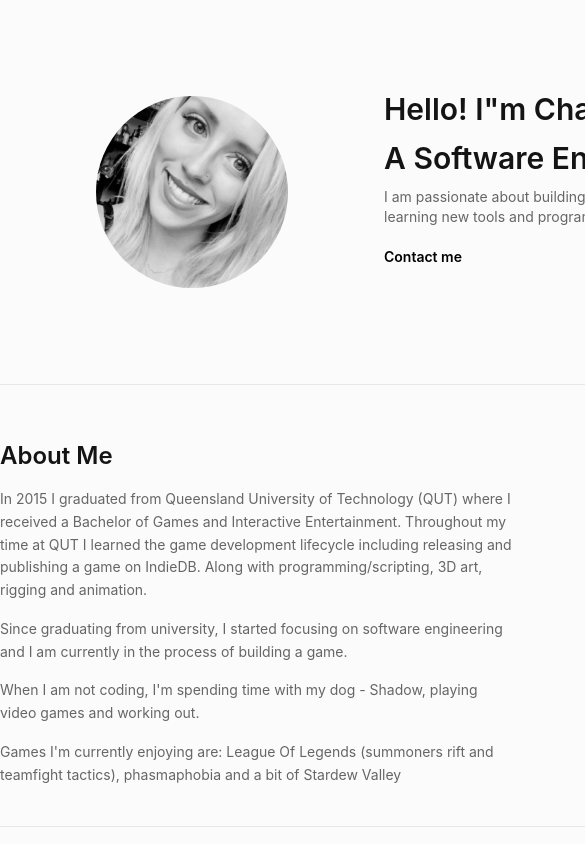
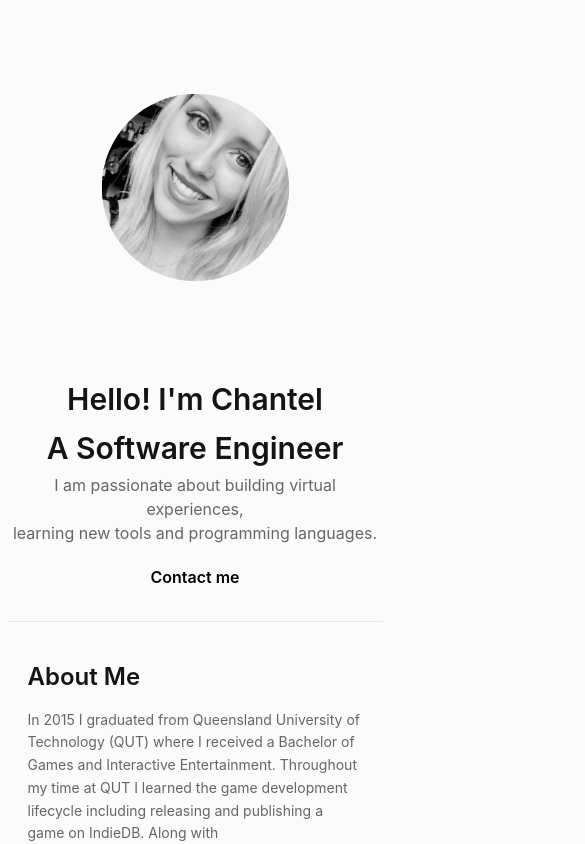
Before and after one commit to Chantelsky/portfolio-2022, a React (Create React App) app: page / in a window 390 px wide. Shown: the top 844 px of the page, 585 px wide, since content can reach past the window. Built offline with nearby package versions, Linux system fonts and the light colour scheme.

Commit message:
folio is viewable on mobile

```diff
--- a/src/Components/About.jsx
+++ b/src/Components/About.jsx
@@ -21,8 +21,8 @@ const About = () => {
 
   return (
     <>
-      <div className="flex flex-row items-baseline mt-14 mb-10">
-        <div className="flex-1 mr-20">
+      <div className="flex flex-col lg:flex-row lg:items-baseline lg:mt-14 lg:mb-10 lg:p-0 p-5 lg:mt-14 mt-5">
+        <div className="flex-1 lg:mr-20">
           <p className="heading-color text-black text-2xl font-semibold mb-4">
             About Me
           </p>
@@ -35,15 +35,15 @@ const About = () => {
               IndieDB. Along with programming/scripting, 3D art, rigging and
               animation.
             </p>
-            <p className="mt-4">Since graduating from university, I started focusing on software engineering and I am currently in the process of building a game.</p>
+            <p className="mt-4">Since graduating from university, I started focusing on software engineering and I am currently in the process of building a game in unreal engine.</p>
             <p className="mt-4">When I am not coding, I'm spending time with my dog - Shadow, playing video games and working out.</p>
             <p className="mt-4">Games I'm currently enjoying are: League Of Legends (summoners rift and teamfight tactics), phasmaphobia and a bit of Stardew Valley</p>
           </div>
         </div>
         <div>
           <div>
-            <p className="heading-color  text-xl mb-4">Past Experience</p>
-            <div className="text-sm">
+            <p className="heading-color text-xl lg:mb-4 mt-5 lg:mt-0">Past Experience</p>
+            <div className="text-sm pt-2 lg:pt-0">
               {pastExperience.map((experience) => {
                 return (
                   <>
--- a/src/Components/Footer.jsx
+++ b/src/Components/Footer.jsx
@@ -36,7 +36,7 @@ const socialMediaIcons = [
 const Footer = () => {
   return (
     <div className="flex flex-row justify-center">
-      <div className="flex flex-row w-100 mt-8 mb-5 w-3/5 justify-between">
+      <div className="flex flex-row w-100 mt-8 mb-5 w-3/5 justify-between w-5/6 lg:w-full">
         {socialMediaIcons.map((icon) => {
           return (
             <a href={icon.link} target="_blank" rel="noopener noreferrer" key={icon.name}>
--- a/src/Components/Header.jsx
+++ b/src/Components/Header.jsx
@@ -4,7 +4,7 @@ import Profile from "../Assets/Profile.png"
 const Header = () => {
   return (
     <>
-      <div className="flex flex-row items-center">
+      <div className="flex flex-col items-center lg:flex-row">
         <div>
           <img
             src={Profile}
@@ -12,20 +12,22 @@ const Header = () => {
             className="rounded-full scale-50 bg-contain w-96"
           />
         </div>
-        <div className="flex flex-col">
+        <div className="text-center">
           <div className="heading-color text-3xl font-semibold leading-relaxed">
-            <p>Hello! I"m Chantel</p>
+            <p>Hello! I'm Chantel</p>
             <p>A Software Engineer</p>
           </div>
-          <div className="mb-8 flex flex-col mt-1 text-sm">
+          <div className="mb-8 lg:flex lg:flex-col lg:mt-1 lg:text-sm">
             <p>I am passionate about building virtual experiences, </p>
             <p>learning new tools and programming languages.</p>
+            <div className="mt-5 lg:mt-0">
             <a
               href="mailto:chantel.sky@protonmail.com"
-              className="text-black font-semibold pt-5"
+              className="text-black font-semibold"
             >
               <p>Contact me</p>
             </a>
+            </div>
           </div>
         </div>
       </div>
--- a/src/Components/Skills.jsx
+++ b/src/Components/Skills.jsx
@@ -23,10 +23,10 @@ const Skills = () => {
   ];
   return (
     <>
-      <p className="heading-color text-black text-2xl font-semibold mb-4 mt-8">
+      <p className="heading-color text-black text-2xl font-semibold lg:mb-4 lg:mt-8 mt-5 p-5 lg:p-0">
         Skills
       </p>
-      <div className="flex flex-row overflow-hidden flex-wrap text-sm mb-10">
+      <div className="flex flex-row overflow-hidden flex-wrap text-sm mb-10 w-11/12 lg:w-full">
         {skillList.map((skill) => {
           return (
             <ul key={skill}>
--- a/src/index.css
+++ b/src/index.css
@@ -27,3 +27,21 @@ body {
 .heading-color {
 	color: #141414;
 }
+
+@media screen and (min-width: 375px) {
+	.container {
+		width: 375px;
+	}
+}
+
+@media screen and (min-width:414px) {
+	.container {
+		width: 414px;
+	}
+}
+
+@media screen and (min-width:768px) {
+	.container {
+		width: 768px;
+	}
+}
```
